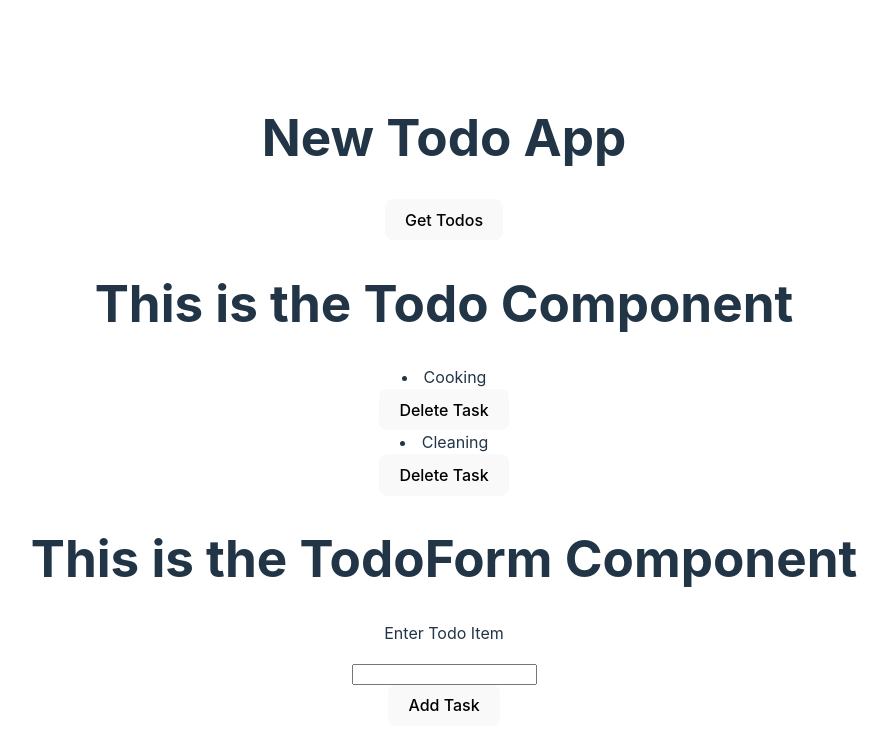
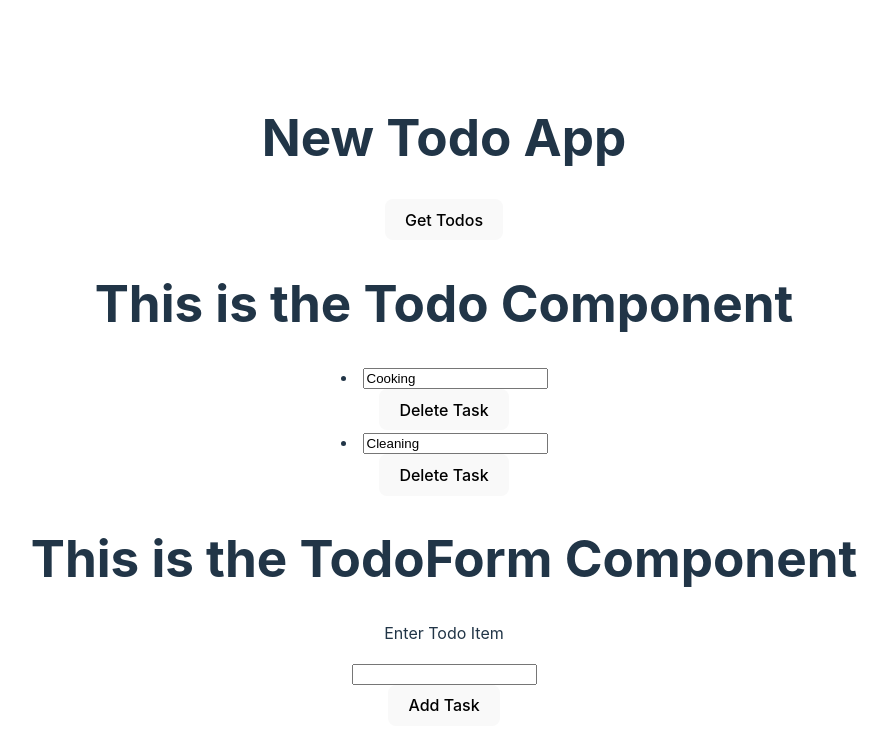
Before and after one commit to kanare254/week-1-todo-recap, a React (Vite) app: page / in a window 1280 px wide. Shown: the top 750 px of the page, without its empty margins (196-1084 px from the left). Built offline with nearby package versions, Linux system fonts and the light colour scheme; data requests are answered from the project's data file.

Commit message:
Initial commit

```diff
--- a/src/Todo.jsx
+++ b/src/Todo.jsx
@@ -2,59 +2,71 @@ import TodoItem from "./TodoItem";
 import TodoForm from "./TodoForm";
 import { useState, useEffect } from "react";
 
-function Todo(){
-    // const tasks = ["Cooking","Cleaning ","Eating","Task 4"]
-    const[tasks,setTasks] = useState([])
-    const[btnClicked,setbtnClicked] = useState(false)
+function Todo() {
+  const [tasks, setTasks] = useState([]);
+  const [btnClicked, setbtnClicked] = useState(false);
 
-    console.log("Entered Todo Component")
+  useEffect(() => {
+    fetch("http://localhost:3000/todos")
+      .then((response) => response.json())
+      .then((response2) => setTasks(response2));
+  }, [btnClicked]);
 
-    useEffect(()=>{
-    fetch("http://localhost:3000/todos")
-     .then((response)=>response.json())
-     .then((response2)=>setTasks(response2))
-    },[btnClicked])
+  const taskList = tasks.map(taskShower);
 
-
-
-
-
-    const taskList = tasks.map(taskShower)
-    // const taskList = tasks.map(item=><TodoItem taskItem={item} />)
-
-    function taskShower(currItem,currIndex){
-        // console.log(currItem)
-        return <TodoItem key={currIndex} taskItem={currItem.item} onDelete={handleDeleteTask}/>
+  function taskShower(currItem, currIndex) {
+    return (
+      <TodoItem
+        key={currIndex}
+        taskItem={currItem}
+        onDelete={handleDeleteTask}
+        onUpdate={handleUpdateTask}
+      />
+    );
   }
 
-    function handleDeleteTask(childData){
-        // remove a task from the tasks array
-        // this task will be passed from the child
-        console.log(childData)
-        // write functionality to remove this task
-        let newItems = tasks.filter(filterFn)
-        function filterFn(item){
-            return item !== childData
-        }
-        console.log(newItems)
-        setTasks(newItems)
-
+  function handleDeleteTask(childData) {
+    let newItems = tasks.filter((item) => item.id !== childData.id);
+    setTasks(newItems);
+    fetch(`http://localhost:3000/todos/${childData.id}`, {
+      method: "DELETE",
+    });
   }
 
-    // add function handleAddTask whose responsibility is to add this new task from the task form component to the existing tasks array
-    function handleAddTask(newTask){
-        setTasks([...tasks,newTask])
+  function handleAddTask(newTask) {
+    const newTaskObject = { id: Date.now(), item: newTask.item };
+    setTasks([...tasks, newTaskObject]);
+    fetch("http://localhost:3000/todos", {
+      method: "POST",
+      headers: {
+        "Content-Type": "application/json",
+      },
+      body: JSON.stringify(newTaskObject),
+    });
   }
 
+  function handleUpdateTask(taskItem, newValue) {
+    const updatedTasks = tasks.map((task) =>
+      task.id === taskItem.id ? { ...task, item: newValue } : task
+    );
+    setTasks(updatedTasks);
+    fetch(`http://localhost:3000/todos/${taskItem.id}`, {
+      method: "PUT",
+      headers: {
+        "Content-Type": "application/json",
+      },
+      body: JSON.stringify({ ...taskItem, item: newValue }),
+    });
+  }
 
-    return(
+  return (
     <>
-        <button onClick={()=>setbtnClicked(!btnClicked)}>Get Todos</button>
+      <button onClick={() => setbtnClicked(!btnClicked)}>Get Todos</button>
       <h1>This is the Todo Component</h1>
       {taskList}
-        <TodoForm addTask={handleAddTask}/>
+      <TodoForm addTask={handleAddTask} />
     </>
-    )
+  );
 }
 
 export default Todo;
--- a/src/TodoForm.jsx
+++ b/src/TodoForm.jsx
@@ -1,4 +1,5 @@
 import { useState } from "react"
+
 
 function TodoForm({addTask}){ //where addTask is assigned to a function in the parent component, whose role is to add this new task to the existing tasks array
     const [newTask, setNewTask] = useState("")
@@ -10,14 +11,12 @@ function TodoForm({addTask}){ //where addTask is assigned to a function in the p
             alert("Task is empty, Can't be submitted")
         }
         else{
-            console.log(newTask)
-            // get the new task, which is already set in state, and then
-            addTask(newTask)
+            const newTaskObject = { id: Date.now(), item: newTask }
+            addTask(newTaskObject)
+            setNewTask("")
         }
-        // receive the new task
-        // pass it to the parent
-        //where it will be added to the other tasks
     }
+
     function handleTaskInput(e){
         const userData = e.target.value
         if(userData === "sleep"){
@@ -26,8 +25,23 @@ function TodoForm({addTask}){ //where addTask is assigned to a function in the p
         }
         else{
             setNewTask(userData)
+
         }
     }
+    function handleUpdateTask(taskItem, newValue) {
+        const updatedTasks = tasks.map((task) =>
+          task.id === taskItem.id ? { ...task, item: newValue } : task
+        )
+        setTasks(updatedTasks)
+        fetch(`http://localhost:3000/todos/${taskItem.id}`, {
+          method: "PUT",
+          headers: {
+            "Content-Type": "application/json",
+          },
+          body: JSON.stringify({ ...taskItem, item: newValue }),
+        })
+      }
+
     // eventlistener is associated with an event handler which will be invoked, everytime, an event is detected
     return(
         <>
--- a/src/TodoItem.jsx
+++ b/src/TodoItem.jsx
@@ -1,13 +1,23 @@
-import React from 'react'
+import React, {useState} from 'react'
 
-function TodoItem({taskItem, onDelete}) {
-    // console.log(onDelete("Any random data"))
-    function handleDelete(e){
-        onDelete(taskItem)
+function TodoItem({taskItem, onDelete ,onUpdate}) {
+  const [editValue, setEditValue] = useState(taskItem.item)
+
+  function handleDelete(e){
+      onDelete(taskItem);
     }
+
+    function handleInputChange(e){
+      const newValue  = e.target.value;
+      setEditValue(newValue);
+      onUpdate(taskItem, newValue)
+    }
+
   return (
    <>
-   <li> {taskItem} </li>
+   <li>
+    <input type="text" value={editValue} onChange={handleInputChange}/>
+   </li>
    <button onClick={handleDelete}>Delete Task</button>
    </>
   )
```
Lines whose indentation alone changed are shown as unchanged.
